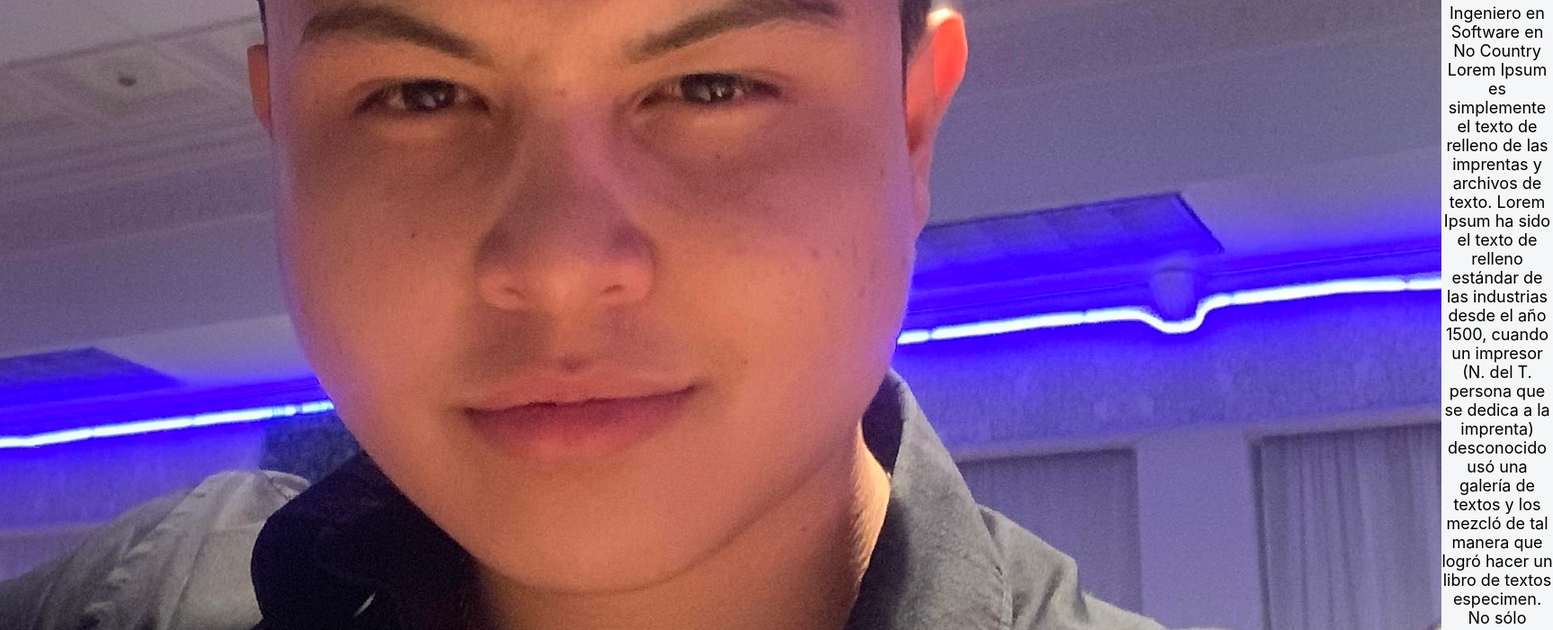
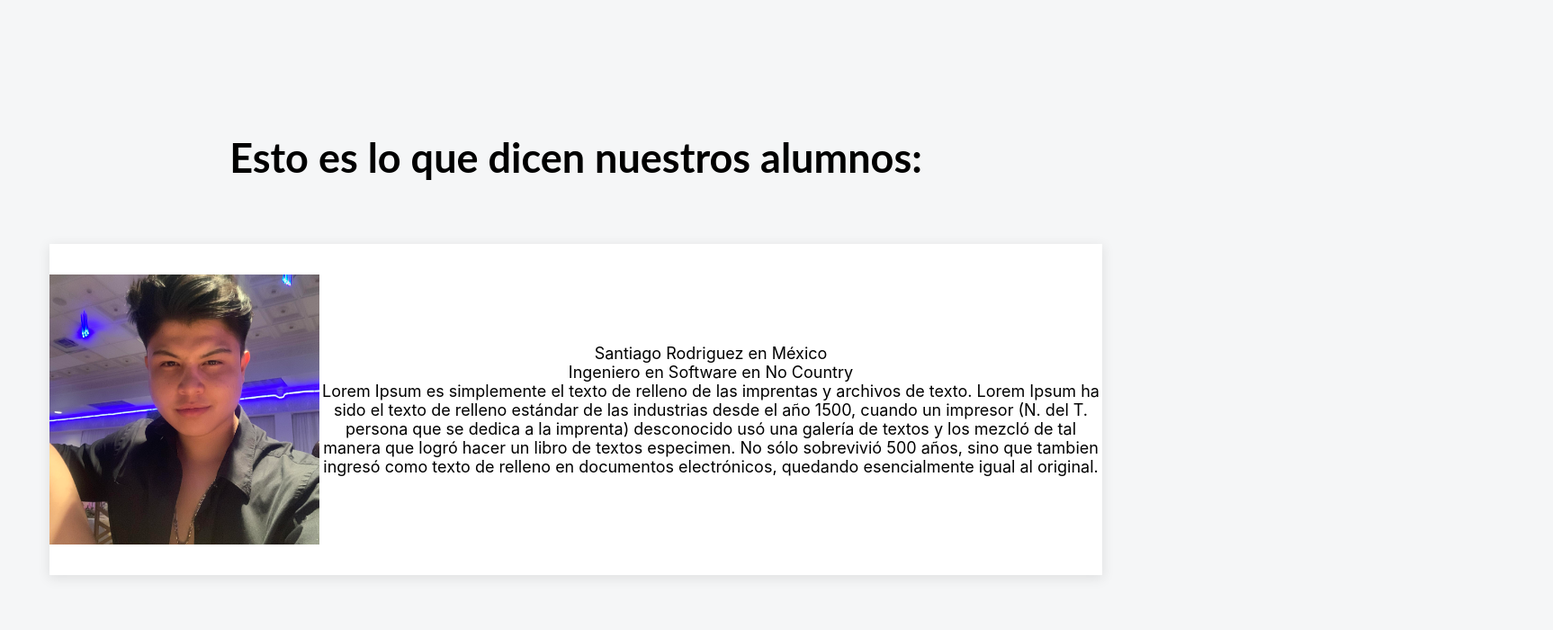
Before and after one commit to roiszs/clonReact, a React (Create React App) app: page / in a window 1280 px wide. Shown: the top 700 px of the page at 90% size, 1726 px wide, since content can reach past the window. Built offline with nearby package versions, Linux system fonts and the light colour scheme.

Commit message:
Cambios en la imagen

```diff
--- a/src/styles-sheets/Testimonio.css
+++ b/src/styles-sheets/Testimonio.css
@@ -8,3 +8,8 @@
     background-color: #ffffff;
     box-shadow: 0 3px 13px 1px rgb(0 0 0 / 9%);
 }
+
+img {
+    width: 300px;
+    height: 300px;
+}
```
